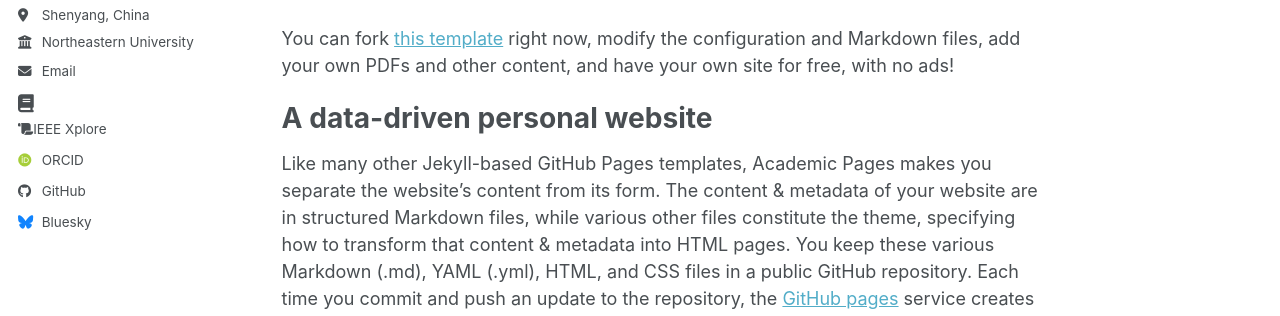
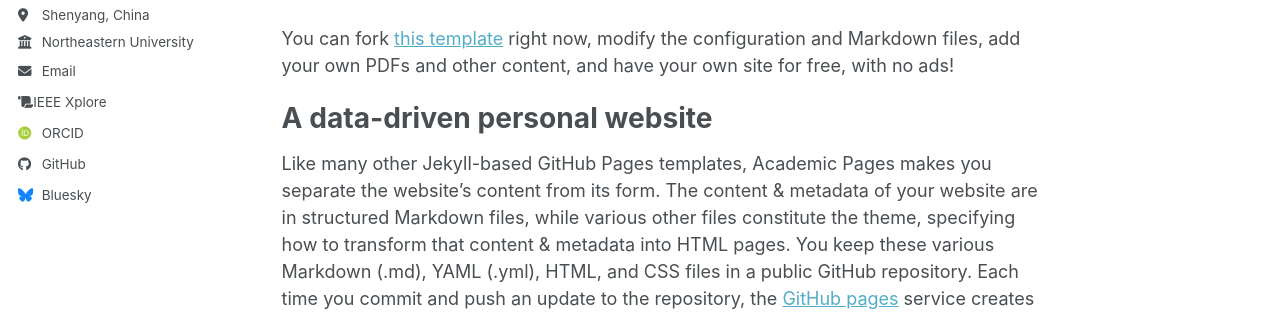
Before and after one commit to aurora76/peiboduan, a Jekyll site: the page built from _pages/about.md, in a window 1280 px wide. Shown: the part 386-702 px from the top of the page. Built offline with Jekyll 4.4.1, drawn with Linux system fonts in a browser that asks for light colours; some web fonts are replaced; a script bundle is joined from its source files by our own code; library files that are not in the unit come from our copies.

Commit message:
Update author-profile.html

```diff
--- a/_includes/author-profile.html
+++ b/_includes/author-profile.html
@@ -48,7 +48,6 @@
         <li><a href="{{ author.googlescholar }}"><i class="ai ai-google-scholar ai-fw icon-pad-right"></i>Google Scholar</a></li>
       {% endif %}
       {% if author.ieeexplore %}
-        <i class="fa-solid fa-book"></i>
         <li><a href="{{ author.ieeexplore }}"><i class="fa-solid fa-scroll"></i>IEEE Xplore</a></li>
       {% endif %}
       {% if author.inspire-hep %}
```
